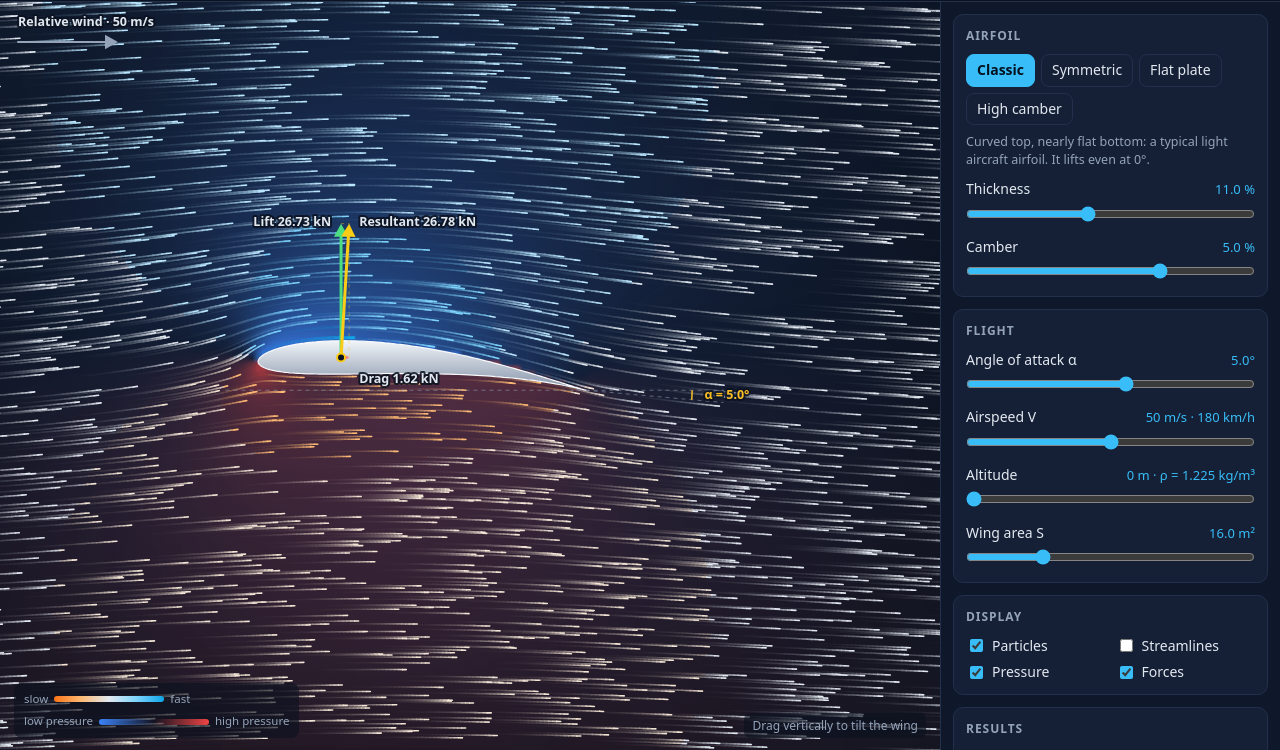
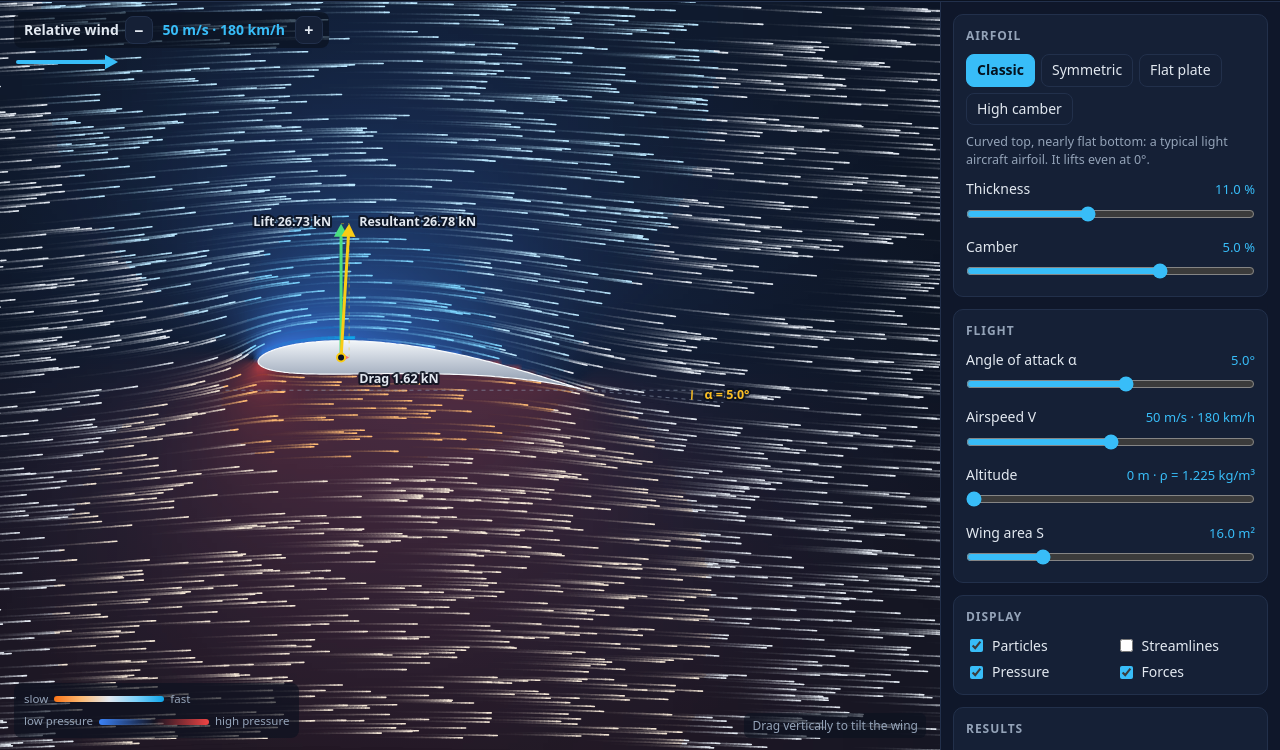
Before and after one commit to fallais/wing-lift, a plain HTML site: page index.html in a window 1280 px wide. Shown: the part 50-800 px from the top of the page. Drawn offline with Linux system fonts and the light colour scheme.

Commit message:
Relative wind +/- controls on the tunnel with m/s and km/h

```diff
--- a/index.html
+++ b/index.html
@@ -28,6 +28,12 @@
       <canvas id="bg"></canvas>
       <canvas id="fx"></canvas>
       <svg id="overlay" aria-hidden="true"></svg>
+      <div class="wind-ctrl">
+        <span data-i18n="wind">Vent relatif</span>
+        <button id="windDown" aria-label="−">−</button>
+        <output id="windOut"></output>
+        <button id="windUp" aria-label="+">+</button>
+      </div>
       <div class="badge-stall" id="stallBadge" data-i18n="stall">Décrochage !</div>
       <div class="legend">
         <div class="legend-row" id="legendSpeed">
--- a/js/app.js
+++ b/js/app.js
@@ -359,7 +359,6 @@
       <path id="alphaArc" class="arc"/>
       <text id="alphaLabel" class="lbl alpha"/>
       ${arrow('arrWind', 'wind')}
-      <text id="windLabel" class="lbl" x="18" y="24"/>
       <path id="wing" class="wing"/>
       <g id="forces">
         <line id="compL" class="comp"/><line id="compD" class="comp"/>
@@ -415,8 +414,7 @@
     setLabel('alphaLabel', te.x + r * 1.08 * Math.cos(phi / 2) + 4, te.y + r * 1.08 * Math.sin(phi / 2) + 4,
       `α = ${fmt(state.alpha, 1)}°`);
 
-    setArrow('arrWind', 18, 40, 118, 40);
-    $('windLabel').textContent = `${tr('wind')} · ${fmt(state.speed)} m/s`;
+    setArrow('arrWind', 18, 60, 18 + 20 + state.speed * 1.6, 60);
 
     const group = $('forces');
     group.style.display = state.show.forces ? '' : 'none';
@@ -485,7 +483,9 @@
     $('outThickness').textContent = `${fmt(state.thickness, 1)} %`;
     $('outCamber').textContent = `${fmt(state.camber, 1)} %`;
     $('outAlpha').textContent = `${fmt(state.alpha, 1)}°`;
-    $('outSpeed').textContent = `${fmt(state.speed)} m/s · ${fmt(state.speed * 3.6)} km/h`;
+    const speedText = `${fmt(state.speed)} m/s · ${fmt(state.speed * 3.6)} km/h`;
+    $('outSpeed').textContent = speedText;
+    $('windOut').textContent = speedText;
     $('outAltitude').textContent = `${fmt(state.altitude)} m · ρ = ${fmt(f.rho, 3)} kg/m³`;
     $('outArea').textContent = `${fmt(state.area, 1)} m²`;
 
@@ -575,6 +575,15 @@
       applyLanguage();
     }));
 
+    const setSpeed = v => {
+      state.speed = Math.max(0, Math.min(100, v));
+      $('speed').value = state.speed;
+      render();
+    };
+    $('windDown').addEventListener('click', () => setSpeed(state.speed - 5));
+    $('windUp').addEventListener('click', () => setSpeed(state.speed + 5));
+    document.querySelector('.wind-ctrl').addEventListener('pointerdown', e => e.stopPropagation());
+
     $('helpBtn').addEventListener('click', () => $('help').showModal());
     $('help').addEventListener('click', e => { if (e.target === $('help')) $('help').close(); });
 
--- a/style.css
+++ b/style.css
@@ -162,8 +162,8 @@ input[type="range"] { width: 100%; margin: 6px 0 0; accent-color: var(--accent);
 }
 .lbl.alpha { fill: #fbbf24; }
 .arrow line { stroke-width: 3; stroke-linecap: round; }
-.arrow.wind line { stroke: var(--muted); stroke-width: 2; }
-.arrow.wind path { fill: var(--muted); }
+.arrow.wind line { stroke: var(--accent); stroke-width: 4; }
+.arrow.wind path { fill: var(--accent); }
 .arrow.lift line { stroke: var(--lift); }
 .arrow.lift path { fill: var(--lift); }
 .arrow.drag line { stroke: var(--drag); }
@@ -225,6 +225,22 @@ input[type="range"] { width: 100%; margin: 6px 0 0; accent-color: var(--accent);
   pointer-events: none;
 }
 
+.wind-ctrl {
+  position: absolute;
+  top: 10px;
+  left: 14px;
+  display: flex;
+  align-items: center;
+  gap: 6px;
+  padding: 4px 6px 4px 10px;
+  border-radius: 8px;
+  background: rgba(11, 18, 32, .7);
+  font-weight: 600;
+  cursor: default;
+}
+.wind-ctrl button { width: 28px; height: 28px; padding: 0; font-size: 16px; line-height: 1; }
+.wind-ctrl output { min-width: 130px; text-align: center; color: var(--accent); font-variant-numeric: tabular-nums; }
+
 /* Help dialog */
 
 .help {
```
